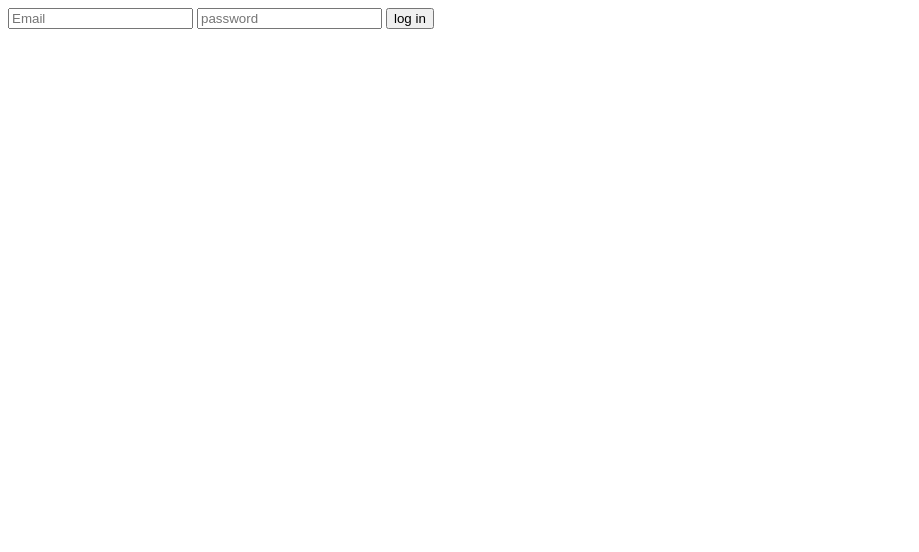
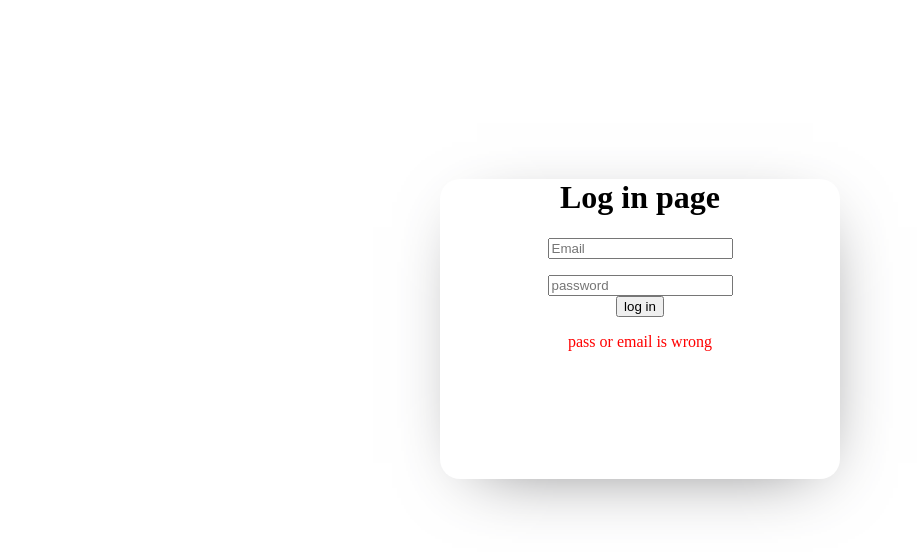
Before and after one commit to fahad5359/real-javascript-sandbox, a plain HTML site: page dom2/hw/loging pg.html in a window 1280 px wide. Both pictures are taken after a click on the button "log in". Shown: the whole page, without its empty margins (0-919 px from the left). Drawn offline with Linux system fonts and the light colour scheme.

Commit message:
hw fnshed

```diff
--- a/dom2/hw/hw.js
+++ b/dom2/hw/hw.js
@@ -1,26 +1,36 @@
-const Users=[{user:"moh",password:"1234"},{user:"jouza",password:"5359"}]
+const Users = [{ user: "moh", password: "1234" }, { user: "jouza", password: "5359" }]
 // /////// Here we navigate and choose exactly our exact values :like for example i want exactly the user2 in the array, that is callled "jouza", what should i write to reach it ,and put it insidde of a varible so i can use it laiter?: the correct way is :let usertwo=Users[1].password
 
 // User1[0]
-let useroneid=Users[0].user
-let userpass=Users[0].password
+let useroneid = Users[0].user
+let useronepass = Users[0].password
 
 // User2[1]
-let usertwoid=Users[1].user
-let usertwopass=Users[1].password
+let usertwoid = Users[1].user
+let usertwopass = Users[1].password
 
 // تشبيك
-let email=document.querySelector("#eml")
-let password=document.querySelector("#password")
-let btn=document.querySelector("#btn")
+let email = document.querySelector("#eml")
+let password = document.querySelector("#password")
+let btn = document.querySelector("#btn")
+let para = document.querySelector("#Txt")
+let para2 = document.querySelector("#Txt2")
+let card=document.querySelector("#card")
 
 
-btn.addEventListener("click",varify)
 
-function varify(){
-   if(email.value===useroneid&&password.value===userpass){
-       btn.style.color="green"
-   }else{
-       console.log("wrong");
-   }
+btn.addEventListener("click", varify)
+
+function varify() {
+    if (email.value === useroneid && password.value === useronepass || email.value === usertwoid && password.value === usertwopass) {
+
+        card.style.backgroundColor = "rgb(136, 184, 89)"
+        para2.innerText = "welcom"
+        para2.style.color = "rgb(62, 110, 14)"
+    } else {
+        para.innerText = "pass or email is wrong"
+        para.style.color = "red"
+        //    console.log(" شيك على الايميل او الرمز");
+
+    }
 }
--- a/dom2/hw/loging pg.html
+++ b/dom2/hw/loging pg.html
@@ -1,5 +1,6 @@
 <!DOCTYPE html>
 <html lang="en">
+
 <head>
     <meta charset="UTF-8">
     <meta http-equiv="X-UA-Compatible" content="IE=edge">
@@ -7,13 +8,21 @@
     <link rel="stylesheet" href="/dom2/hw/style.css">
     <title>hw</title>
 </head>
+
 <body>
+
     <div class="container">
-  <input type="email" name="email" id="eml" placeholder="Email">
-  <input type="password" name="password" id="password" placeholder="password">
-  <button id="btn">log in</button>
-</div>
+        <div id="card">
+        <h1>Log in page</h1>
+            <p><input type="email" name="email" id="eml" placeholder="Email"></p>
+            <input type="password" name="password" id="password" placeholder="password"><br>
+            <button id="btn">log in</button>
+            <p id="Txt"></p>
+            <p id="Txt2"></p>
+        </div>
+    </div>
 
     <script src="/dom2/hw/hw.js"></script>
 </body>
+
 </html>
--- a/dom2/hw/style.css
+++ b/dom2/hw/style.css
@@ -0,0 +1,22 @@
+
+#card{
+
+    text-align: center;
+
+
+    border-radius: 20px;
+    margin:auto;
+    width: 400px;
+    height: 300px;
+    -webkit-box-shadow: 5px 16px 70px -32px rgba(102, 102, 105, 1);
+-moz-box-shadow: 5px 16px 70px -32px rgba(102, 102, 105, 1);
+box-shadow: 5px 16px 70px -32px rgba(102, 102, 105, 1);
+}
+.container{
+
+
+
+   /* margin: auto; */
+   padding: 150px;
+   text-align: center;
+}
```
